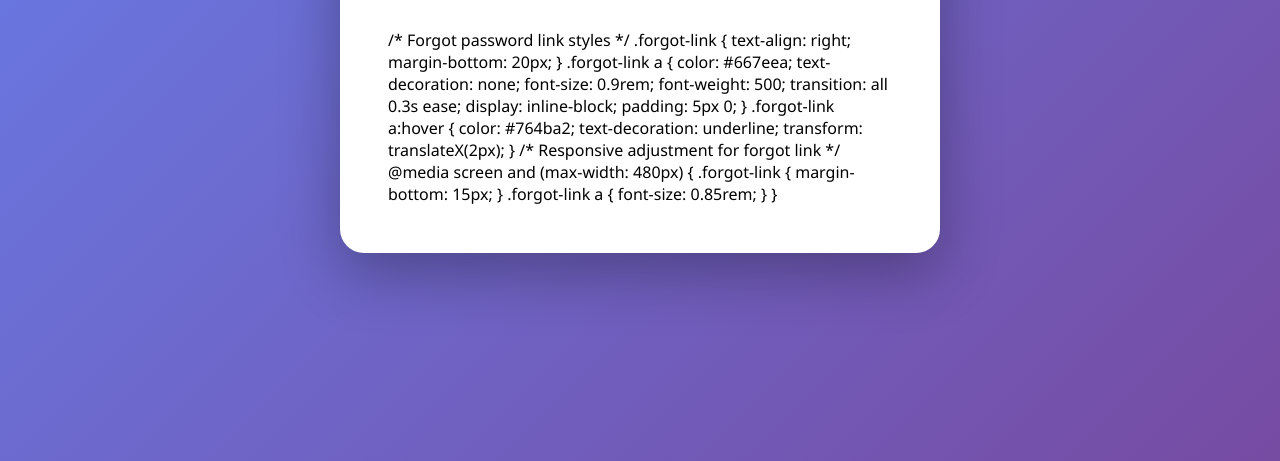
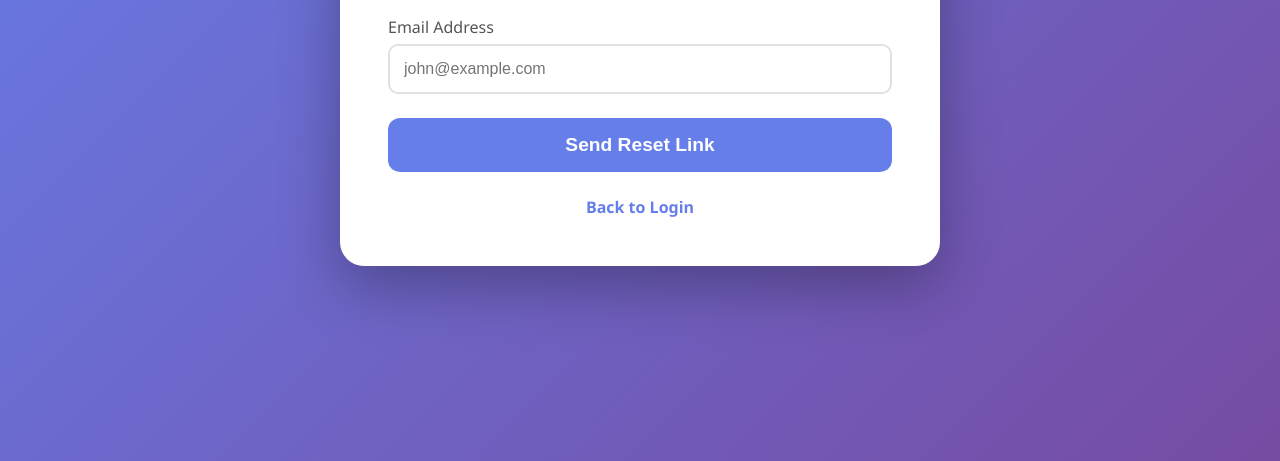
Before and after one commit to Menasi-dev/cwr-chineba-app, a plain HTML site: page forgot-password.html in a window 1280 px wide. Shown: the part 339-800 px from the top of the page. Drawn offline with Linux system fonts and the light colour scheme.

Commit message:
Add forgot password page

```diff
--- a/forgot-password.html
+++ b/forgot-password.html
@@ -11,35 +11,20 @@
         <div class="form-card">
             <h1>Reset Password</h1>
             <p class="subtitle">Enter your email to receive reset instructions</p>
-/* Forgot password link styles */
-.forgot-link {
-    text-align: right;
-    margin-bottom: 20px;
-}
 
-.forgot-link a {
-    color: #667eea;
-    text-decoration: none;
-    font-size: 0.9rem;
-    font-weight: 500;
-    transition: all 0.3s ease;
-    display: inline-block;
-    padding: 5px 0;
-}
+            <form id="forgotPasswordForm">
+                <div class="form-group">
+                    <label for="resetEmail">Email Address</label>
+                    <input type="email" id="resetEmail" name="resetEmail" placeholder="john@example.com" required>
+                </div>
 
-.forgot-link a:hover {
-    color: #764ba2;
-    text-decoration: underline;
-    transform: translateX(2px);
-}
+                <button type="submit" class="btn-primary">Send Reset Link</button>
 
-/* Responsive adjustment for forgot link */
-@media screen and (max-width: 480px) {
-    .forgot-link {
-        margin-bottom: 15px;
-    }
-
-    .forgot-link a {
-        font-size: 0.85rem;
-    }
-}
+                <p class="login-link">
+                    <a href="login.html">Back to Login</a>
+                </p>
+            </form>
+        </div>
+    </div>
+</body>
+</html>
```
